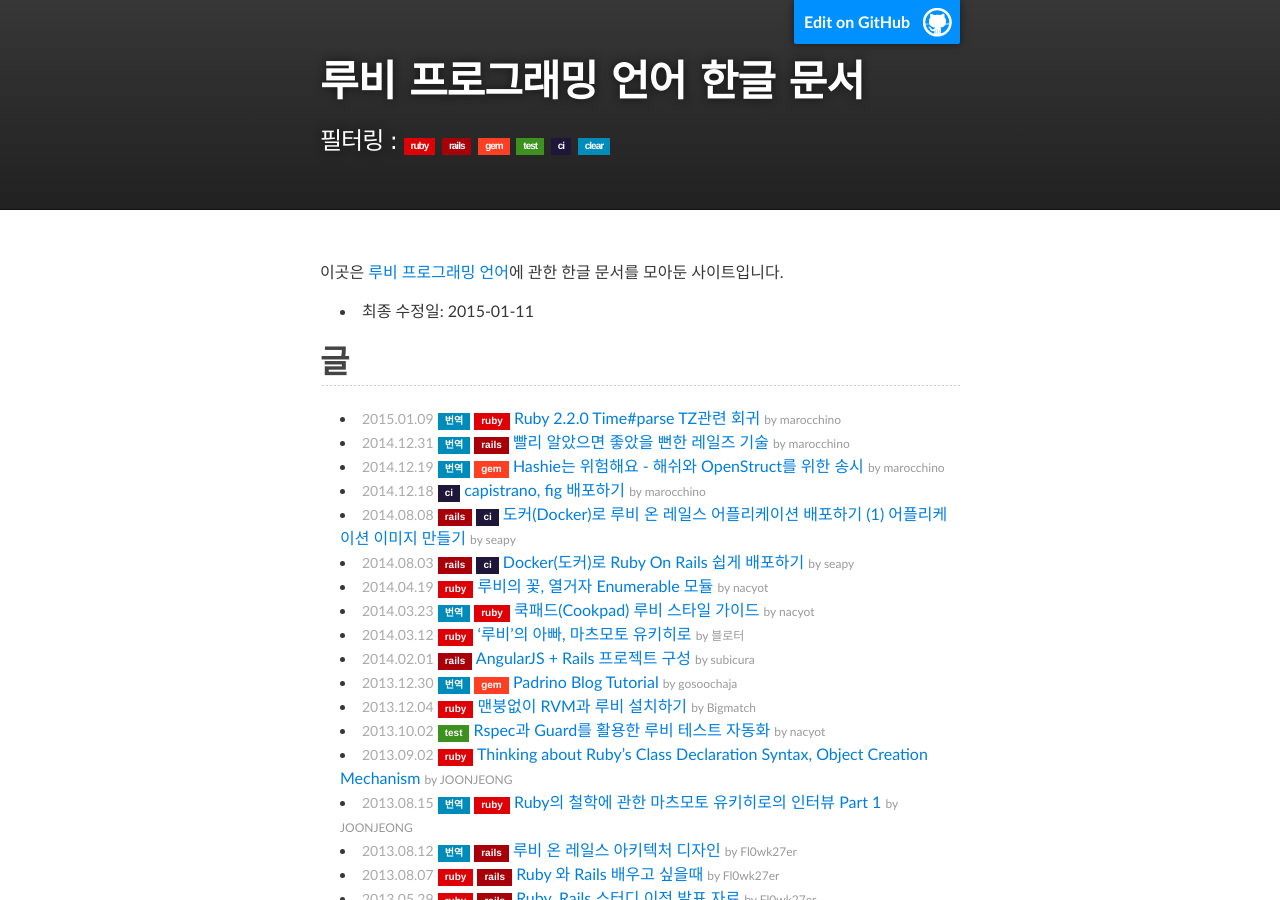
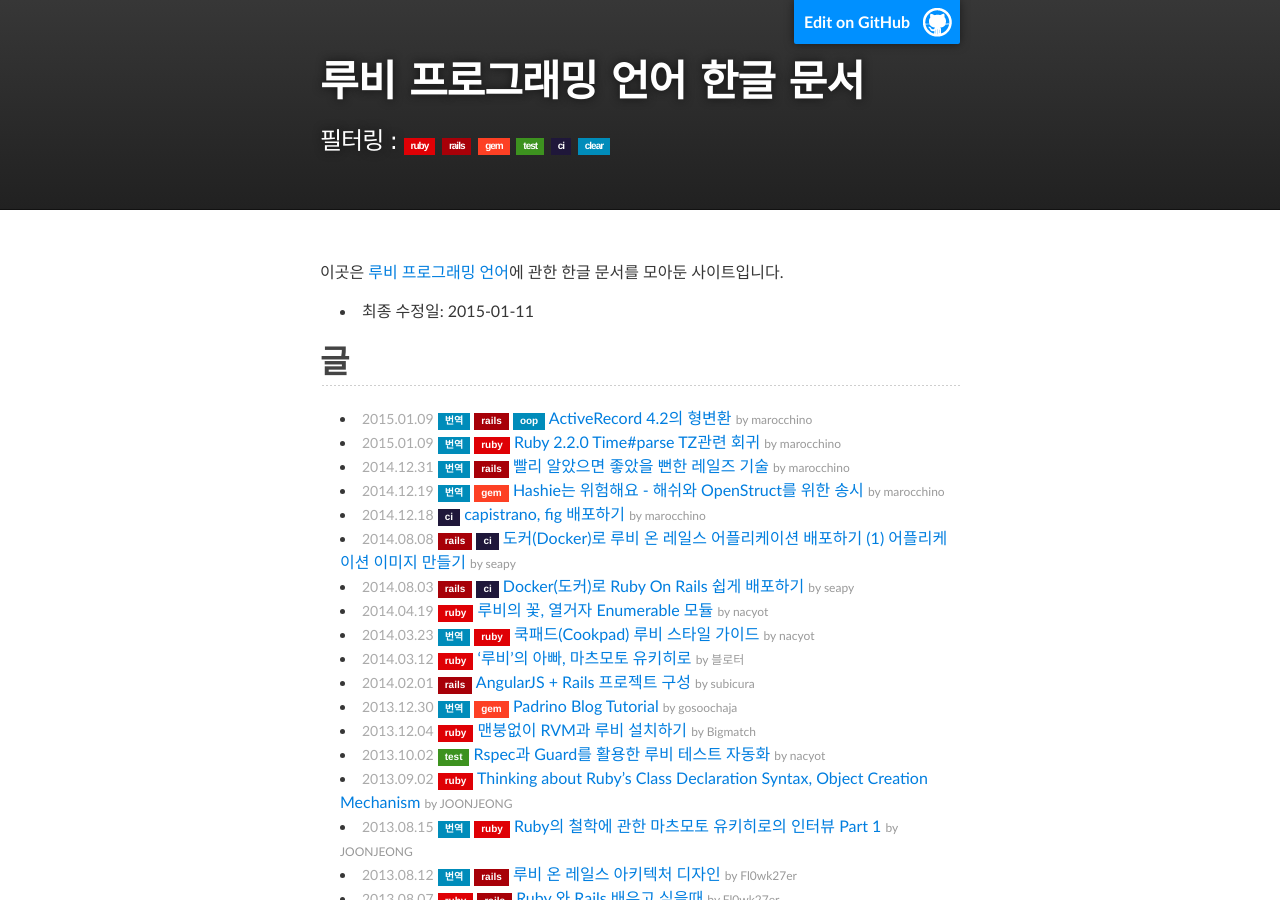
Before and after one commit to rubykr/rubykr.github.io, a Jekyll site: the page built from index.md, in a window 1280 px wide and 900 px high. Built offline with Jekyll 4.4.1, drawn with Linux system fonts in a browser that asks for light colours; comment, search, counter and statistics services are not loaded.

Commit message:
Add article

```diff
--- a/index.md
+++ b/index.md
@@ -10,6 +10,7 @@ title: 루비 프로그래밍 언어 한글 문서
 ## [글](#articles)
 {: #articles}
 
+- [ActiveRecord 4.2의 형변환](https://dayone.me/1d9az2u){: .article data-tags="translated rails oop" data-author="marocchino" data-date="2015.01.09"}
 - [Ruby 2.2.0 Time#parse TZ관련 회귀](https://dayone.me/1cWNz80){: .article data-tags="translated ruby" data-author="marocchino" data-date="2015.01.09"}
 - [빨리 알았으면 좋았을 뻔한 레일즈 기술](https://dayone.me/1ajvzWC){: .article data-tags="translated rails" data-author="marocchino" data-date="2014.12.31"}
 - [Hashie는 위험해요 - 해쉬와 OpenStruct를 위한 송시](https://dayone.me/18pYzZD){: .article data-tags="translated gem" data-author="marocchino" data-date="2014.12.19"}
```
